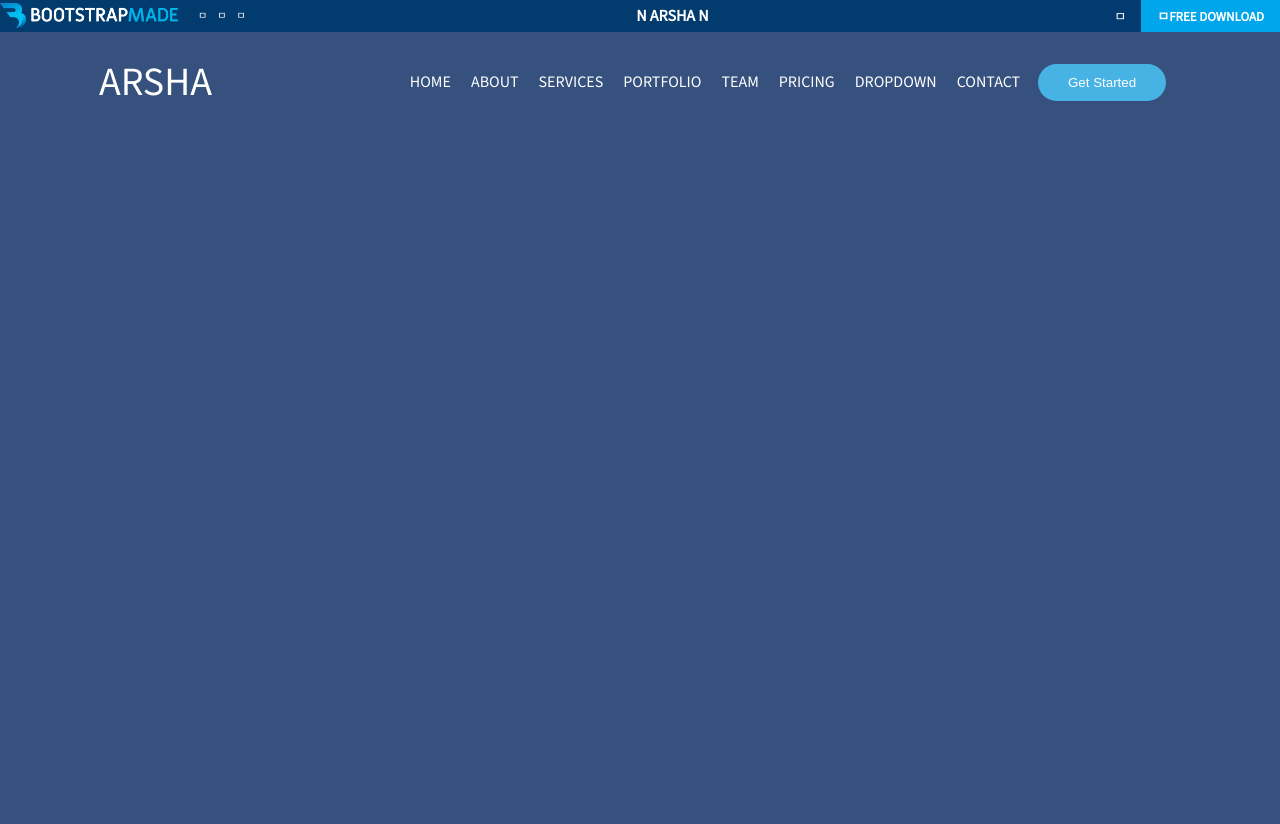
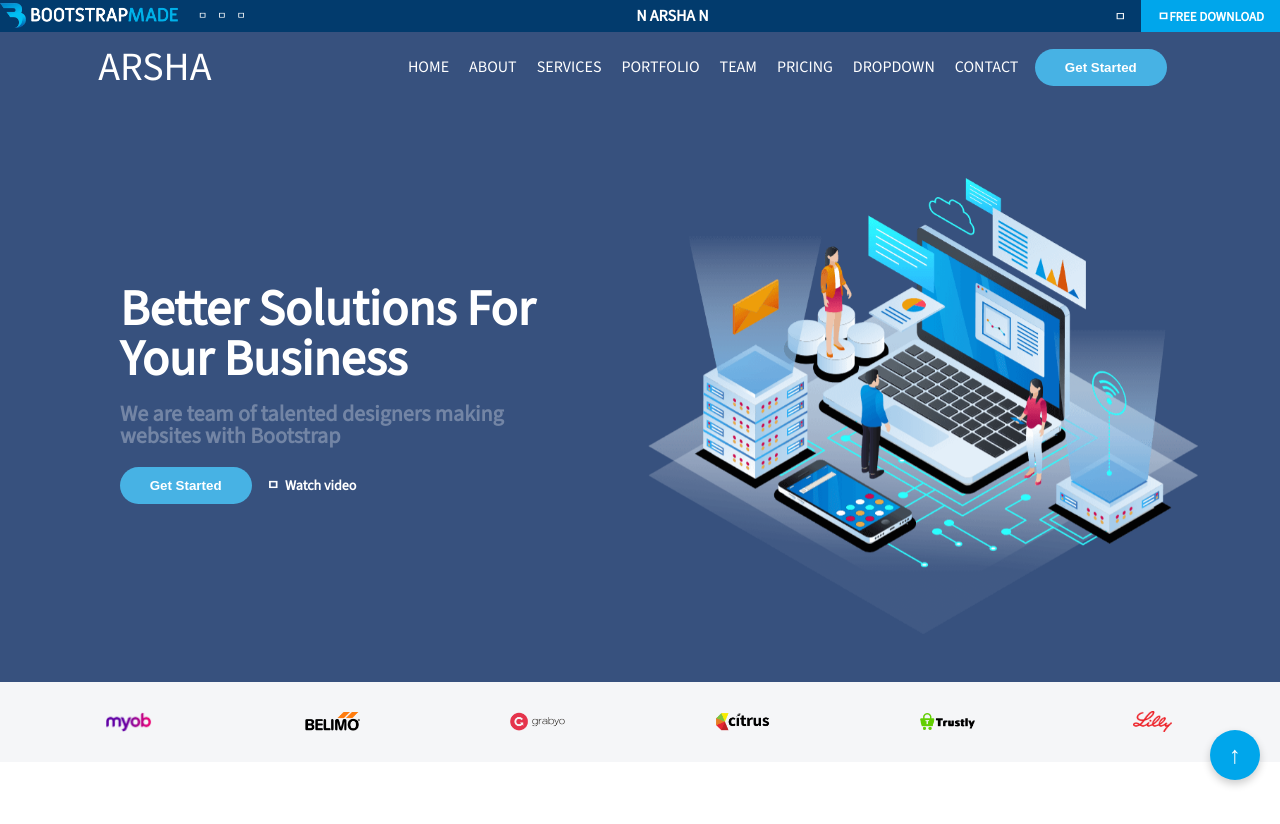
Before and after one commit to Pirogramming-21/Piro_Arsha_02, a plain HTML site: page index.html in a window 1280 px wide. Drawn offline with nearby package versions, Linux system fonts and the light colour scheme.

Commit message:
[feat] Add main-company 추가

```diff
--- a/index.html
+++ b/index.html
@@ -4,7 +4,7 @@
     <meta charset="UTF-8">
     <meta name="viewport" content="width=device-width, initial-scale=1.0">
     <link rel="stylesheet" href="reset.css">
-    <link rel="stylesheet" href="style.css">
+    <link rel="stylesheet" href="./styles/style.css">
     <title>Arsha Bootstrap Templete Demo</title>
 </head>
 <body>
@@ -65,11 +65,46 @@
     <main>
         <section class="main-main">
             <div class="main-intro">
-
+                <div class="main-intro--left">
+                    <div>Better Solutions For Your Business</div>
+                    <div>We are team of talented designers making websites with Bootstrap</div>
+                    <div>
+                        <div class="header-btn">
+                            <button class="header-start--btn">Get Started</button>
+                        </div>
+                        <div>ㅁ&nbsp;&nbsp;Watch video</div>
+                    </div>
+                </div>
+                <div class="main-intro--right">
+                    <img src="./images/hero-img.png" alt="hero">
+                </div>
             </div>
         </section>
-        <section class="main-company"></section>
-        <section class="main-aboutus"></section>
+        <section class="main-company">
+            <div class="main-company--container">
+                <ul>
+                    <li>
+                        <img src="./images/client-1.png" alt="1">
+                    </li>
+                    <li>
+                        <img src="./images/client-2.png" alt="2">
+                    </li>
+                    <li>
+                        <img src="./images/client-4.png" alt="4">
+                    </li>
+                    <li>
+                        <img src="./images/client-5.png" alt="5">
+                    </li>
+                    <li>
+                        <img src="./images/client-6.png" alt="6">
+                    </li>
+                    <li>
+                        <img src="./images/client-8.png" alt="8">
+                    </li>
+                </ul>
+            </div>
+        </section>
+        <section class="main-aboutus" style="height: 1000px; background-color: white;"></section> <!--section 확인을 위한 style 제작하실때 지우셔도됩니다.-->
         <section class="main-Eum"></section>
         <section class="main-graph"></section>
         <section class="main-service"></section>
@@ -83,6 +118,10 @@
     </main>
     <footer></footer>
     <footer></footer>
-    <footer></footer>
+    <footer class="up-btn">
+        <button id="scrollToTopBtn" class="scroll-to-top">
+            ↑
+        </button>
+    </footer>
 </body>
 </html>
--- a/style.css
+++ /dev/null
@@ -1,105 +0,0 @@
-.body {
-    font-size: 62.5%;
-}
-header {
-    position: sticky;
-            top: 0;
-            z-index: 997;
-}
-.header-container {
-    display: flex;
-}
-.header-top {
-    display: flex;
-    height: 32px;
-    justify-content: space-between;
-    align-items: center;
-    background-color: #023b6d;
-    color: white;
-}
-.header-logo-container {
-    display: flex;
-    gap: 20px;
-    justify-content: center;
-    align-items: center;
-}
-.header-logo img {
-    height: 25px;
-}
-.header-devices ul {
-    display: flex;
-    gap: 10px;
-}
-.header-name {
-    display: flex;
-    font-size: 1.6rem;
-
-    text-transform: uppercase;
-    font-weight: 700;
-}
-.header-download {
-    display: flex;
-    font-size: 1.3rem;
-    align-items: center;
-    margin-left: 15px;
-    height: 100%;
-}
-.header-download--btn {
-    display: flex;
-    align-items: center;
-    background-color: #00a6eb;
-    padding: 0 16px;
-    height: 32px;
-    margin-left: 1.5rem;
-
-    text-transform: uppercase;
-    font-weight: 700;
-}
-.header-bottom {
-    padding: 15px 0;
-    background-color: #37517e;
-}
-.header-bottom--container {
-    display: flex;
-    justify-content: space-around;
-    align-items: center;
-    position: relative;
-    color: white;
-    font-size: 1.6rem;
-    padding: 15px 0;
-    text-transform: uppercase;
-    max-width: 1320px;
-}
-.header-menu ul{
-    display: flex;
-    padding: 10px 0;
-    gap: 20px;
-}
-.header-sitename{
-    font-size: 4rem;
-}
-
-.header-btn {
-    display: flex;
-    background-color: #47b2e4;
-    font-size: 1.4rem;
-    border-radius: 50px;
-    padding: 6px 25px;
-    margin: 0 15px 0 -180px;
-}
-.header-start--btn {
-    color: white;
-    padding: 5px;
-}
-.main-main {
-    width: 100%;
-    min-height: 70vh;
-    position: relative;
-    padding: 120px 0 60px 0;
-    display: flex;
-    align-items: center;
-    background-color: #37517e;
-}
-.main-intro {
-    height: 1500px;
-}
--- /dev/null
+++ b/styles/style.css
@@ -0,0 +1,198 @@
+.body {
+    font-size: 62.5%;
+}
+header {
+    position: sticky;
+            top: 0;
+            z-index: 997;
+}
+.header-container {
+    display: flex;
+}
+.header-top {
+    display: flex;
+    height: 32px;
+    justify-content: space-between;
+    align-items: center;
+    background-color: #023b6d;
+    color: white;
+}
+.header-logo-container {
+    display: flex;
+    gap: 20px;
+    justify-content: center;
+    align-items: center;
+}
+.header-logo img {
+    height: 25px;
+}
+.header-devices ul {
+    display: flex;
+    gap: 10px;
+}
+.header-name {
+    display: flex;
+    font-size: 1.6rem;
+
+    text-transform: uppercase;
+    font-weight: 700;
+}
+.header-download {
+    display: flex;
+    font-size: 1.3rem;
+    align-items: center;
+    margin-left: 15px;
+    height: 100%;
+}
+.header-download--btn {
+    display: flex;
+    align-items: center;
+    background-color: #00a6eb;
+    padding: 0 16px;
+    height: 32px;
+    margin-left: 1.5rem;
+
+    text-transform: uppercase;
+    font-weight: 700;
+}
+.header-bottom {
+    padding: 15px 0;
+    background-color: #37517e;
+}
+.header-bottom--container {
+    display: flex;
+    justify-content: space-around;
+    align-items: center;
+    position: relative;
+    color: white;
+    font-size: 1.6rem;
+    text-transform: uppercase;
+    max-width: 1320px;
+}
+.header-menu ul{
+    display: flex;
+    padding: 10px 0;
+    gap: 20px;
+}
+.header-sitename{
+    font-size: 4rem;
+}
+.header-btn {
+    display: flex;
+    background-color: #47b2e4;
+    font-size: 1.4rem;
+    border-radius: 50px;
+    padding: 6px 25px;
+    margin: 0 15px 0 -180px;
+}
+.header-start--btn {
+    color: white;
+    padding: 5px;
+    font-weight: 700;
+}
+.main-main {
+    width: 100%;
+    padding: 40px 0 60px 0;
+    display: flex;
+    align-items: center;
+    background-color: #37517e;
+}
+.main-intro {
+    display: flex;
+    width: 100%;
+    margin: 0 70px;
+    gap: 50px;
+}
+.main-intro--left, .main-intro--right {
+    flex: 1;
+    display: flex;
+    flex-direction: column;
+    justify-content: center;
+    align-items: center;
+    margin: 24px 0 0;
+    padding: 0 12px;
+    color: white;
+    font-weight: 700;
+    gap: 20px;
+}
+.main-intro--left {
+    padding: 0 50px;
+}
+.main-intro--left > div:nth-child(1) {
+    font-size: 5rem;
+}
+.main-intro--left > div:nth-child(2) {
+    font-size: 2.2rem;
+    color: rgba(255, 255, 255, 0.3);
+}
+.main-intro--left > div:nth-child(3) {
+    display: flex;
+    font-size: 1.4rem;
+    align-items: center;
+}
+
+.main-intro--right img {
+    object-fit: contain;
+    width: 550px;
+    animation: imgMove 2s infinite alternate;
+}
+@keyframes imgMove {
+    0% {
+        transform: translateY(0);
+    }
+    100% {
+        transform: translateY(15px);
+    }
+}
+.main-company {
+    display: flex;
+    height: 80px;
+    background-color: #f5f6f8;
+    justify-content: center;
+    align-items: center;
+    padding: 0 100px;
+}
+
+.main-company--container ul {
+    display: flex;
+    width: 100%;
+    gap: 150px;
+}
+
+.main-company--container ul li {
+    display: flex;
+    justify-content: center;
+    align-items: center;
+    flex: 1;
+}
+
+.main-company--container ul li img {
+    width: 100%;
+    height: 70%;
+    object-fit: contain;
+}
+
+.up-btn {
+    position: fixed;
+    bottom: 20px;
+    right: 20px;
+}
+
+.scroll-to-top {
+    background-color: #00a6eb;
+    border: none;
+    border-radius: 50%;
+    width: 50px;
+    height: 50px;
+    font-size: 24px;
+    color: white;
+    cursor: pointer;
+    box-shadow: 0 4px 8px rgba(0, 0, 0, 0.2);
+    display: flex;
+    justify-content: center;
+    align-items: center;
+}
+
+.scroll-to-top:hover {
+    background-color: deepskyblue;
+}
```
Also changed, not shown: images/client-1.png (added), images/client-2.png (added), images/client-4.png (added), images/client-5.png (added), images/client-6.png (added), images/client-8.png (added).
